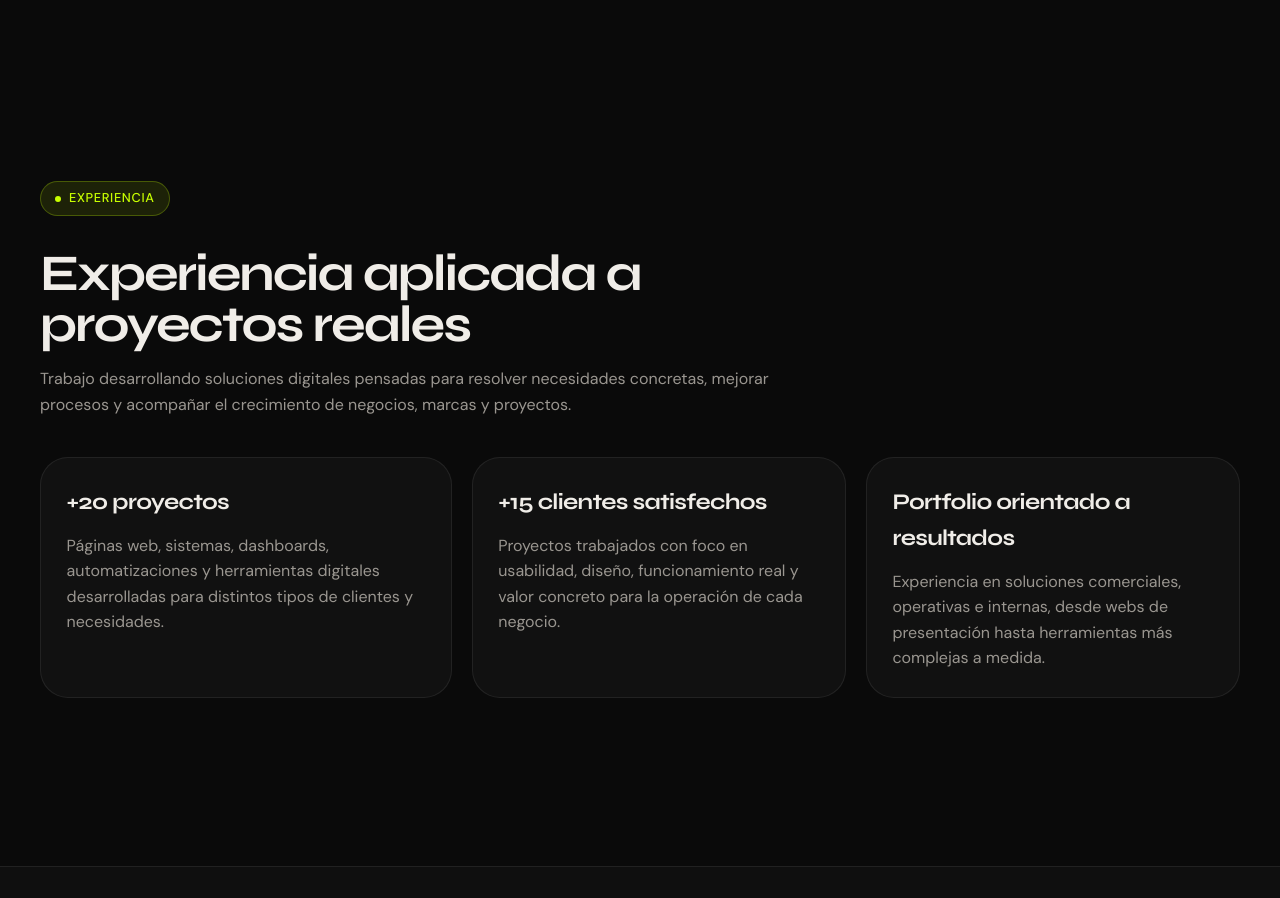
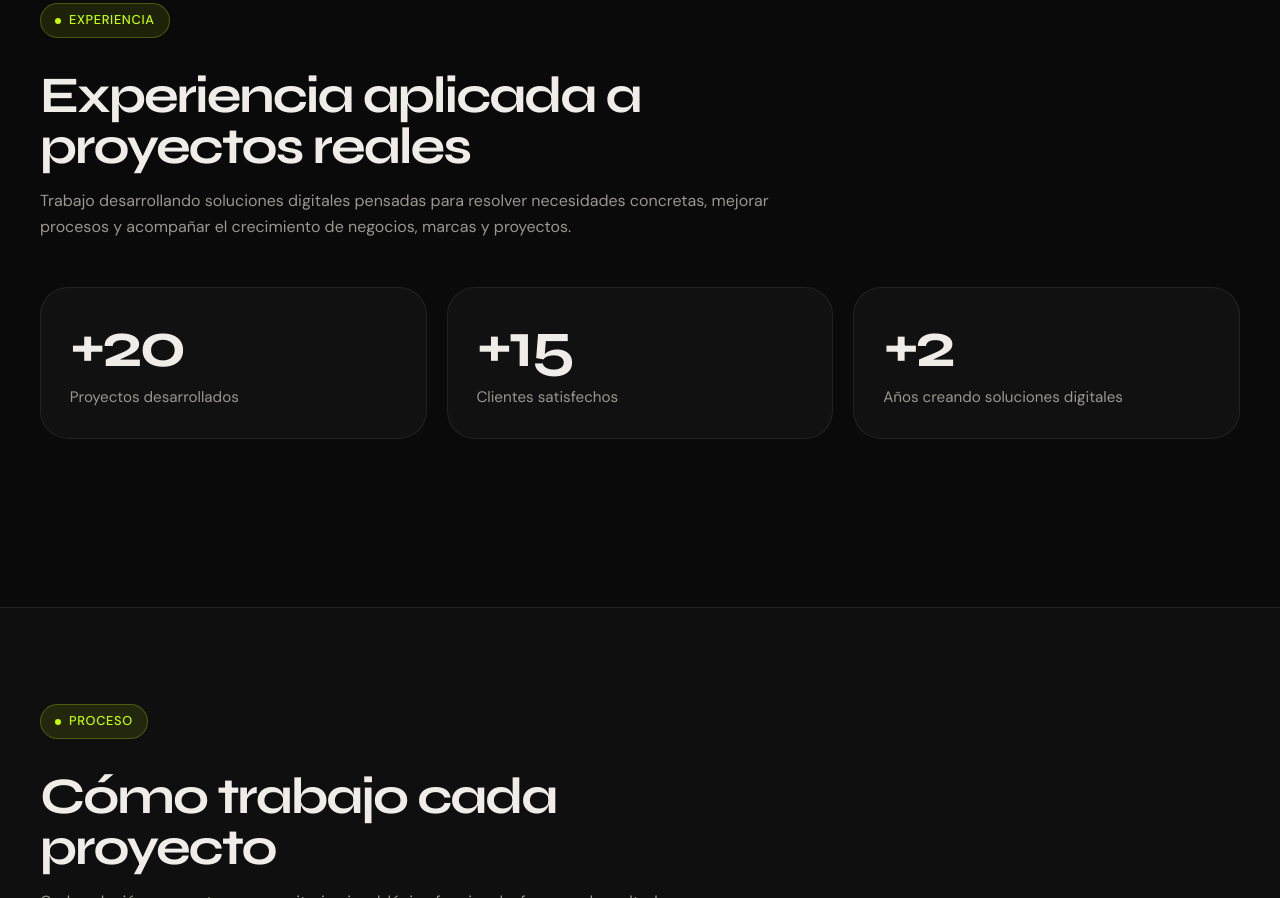
Before and after one commit to luapicone/web-services, a plain HTML site: page index.html in a window 1280 px wide. Shown: the part 1830-2728 px from the top of the page. Drawn offline with Linux system fonts and the light colour scheme.

Commit message:
refactor: move dashboard metrics into experience section

```diff
--- a/index.html
+++ b/index.html
@@ -370,20 +370,6 @@
         <a class="btn-primary" href="#contacto">Quiero mi proyecto</a>
         <a class="btn-ghost" href="#servicios">Ver servicios</a>
       </div>
-      <div class="stats-grid">
-        <article class="stat-card">
-          <strong>+20</strong>
-          <span>Proyectos desarrollados</span>
-        </article>
-        <article class="stat-card">
-          <strong>+15</strong>
-          <span>Clientes satisfechos</span>
-        </article>
-        <article class="stat-card">
-          <strong>+2</strong>
-          <span>Años creando soluciones digitales</span>
-        </article>
-      </div>
     </div>
     <div class="hero-scroll">Scroll</div>
   </section>
@@ -439,18 +425,18 @@
         <h2>Experiencia aplicada a proyectos reales</h2>
         <p>Trabajo desarrollando soluciones digitales pensadas para resolver necesidades concretas, mejorar procesos y acompañar el crecimiento de negocios, marcas y proyectos.</p>
       </div>
-      <div class="feature-grid">
-        <article class="feature-card">
-          <h3>+20 proyectos</h3>
-          <p>Páginas web, sistemas, dashboards, automatizaciones y herramientas digitales desarrolladas para distintos tipos de clientes y necesidades.</p>
+      <div class="stats-grid">
+        <article class="stat-card">
+          <strong>+20</strong>
+          <span>Proyectos desarrollados</span>
         </article>
-        <article class="feature-card">
-          <h3>+15 clientes satisfechos</h3>
-          <p>Proyectos trabajados con foco en usabilidad, diseño, funcionamiento real y valor concreto para la operación de cada negocio.</p>
+        <article class="stat-card">
+          <strong>+15</strong>
+          <span>Clientes satisfechos</span>
         </article>
-        <article class="feature-card">
-          <h3>Portfolio orientado a resultados</h3>
-          <p>Experiencia en soluciones comerciales, operativas e internas, desde webs de presentación hasta herramientas más complejas a medida.</p>
+        <article class="stat-card">
+          <strong>+2</strong>
+          <span>Años creando soluciones digitales</span>
         </article>
       </div>
     </div>
```
